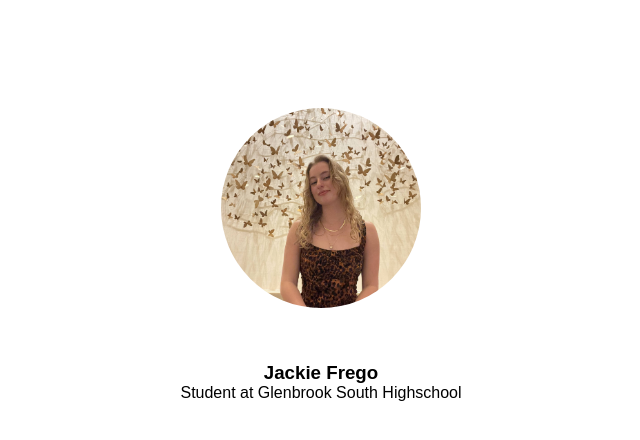
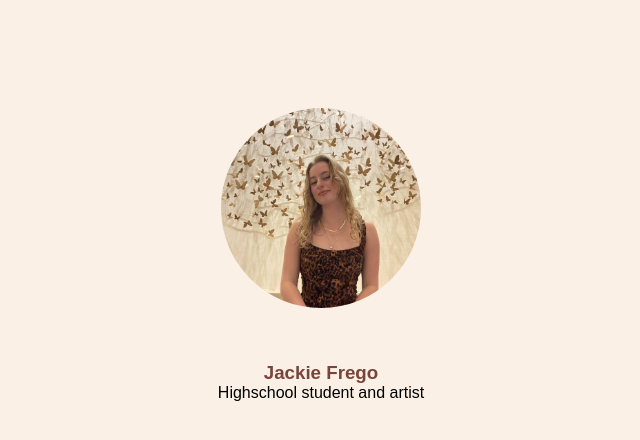
Before and after one commit to jfreegs/september-7, a plain HTML site: page index.html in a window 1280 px wide. Shown: the whole page, without its empty margins (319-959 px from the left). Drawn offline with Linux system fonts and the light colour scheme.

Commit message:
third commit

```diff
--- a/index.html
+++ b/index.html
@@ -15,7 +15,7 @@
   <body>
     <img src="img/IMG_8233.jpeg" />
     <h3>Jackie Frego</h3>
-    <p>Student at Glenbrook South Highschool</p>
+    <p>Highschool student and artist</p>
 
     <script src="" async defer></script>
   </body>
--- a/style.css
+++ b/style.css
@@ -1,5 +1,5 @@
 Body {
-  background-color: white;
+  background-color: #faf0e6;
   text-align: center;
   font-family: sans-serif;
 }
@@ -18,3 +18,6 @@ p {
 p {
   font-weight: 100;
 }
+h3 {
+  color: #79443b;
+}
```
